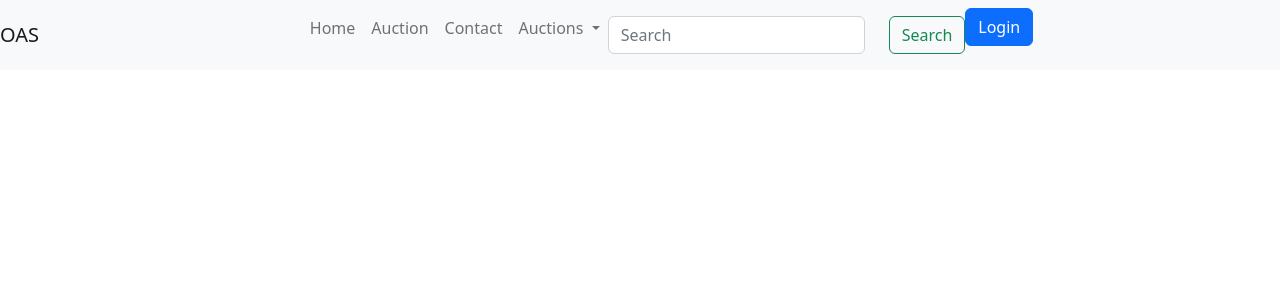
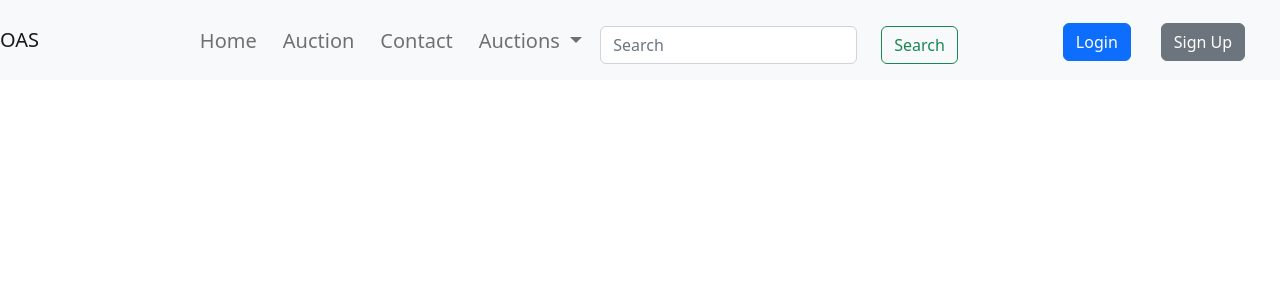
Before and after one commit to KarkalaTejasPai/OAS-Frontend, an Angular app in the folder OAS-FE/: page / in a window 1280 px wide. Shown: the top 300 px of the page. Built offline with nearby package versions, Linux system fonts and the light colour scheme.

Commit message:
css for nav bar

```diff
--- a/OAS-FE/src/app/components/header/header.component.css
+++ b/OAS-FE/src/app/components/header/header.component.css
@@ -0,0 +1,28 @@
+.custom-nav-item {
+       margin-top:10px;
+       margin-right: 10px;
+       font-size: 20px;
+       /* Adjust the value as needed */
+}
+
+.custom-margin-login {
+    margin-top: 15px;
+    margin-left: 45px; /* Adjust the value as needed */
+    margin-right: 20px; /* Reduced space */
+}
+
+.custom-margin-signup {
+    margin-top: 15px;
+    margin-left: 10px; /* Reduced space */
+    margin-right: 32px; /* Adjust the value as needed */
+}
+
+
+.search-margin {
+    margin-right: 50px; /* Adjust the value as needed */
+}
+
+.logo-margin {
+    margin-right: 150px;
+    font-size:20px; /* Adjust the value as needed */
+}
--- a/OAS-FE/src/app/components/header/header.component.html
+++ b/OAS-FE/src/app/components/header/header.component.html
@@ -1,47 +1,47 @@
 <nav class="navbar navbar-expand-lg navbar-light bg-light" style="background-color: #e3f2fd;">
-    <a class="navbar-brand" href="#">OAS</a>
+  <a class="navbar-brand logo-margin" href="#">OAS</a>
   <button class="navbar-toggler" type="button" data-toggle="collapse" data-target="#navbarNavDropdown" aria-controls="navbarNavDropdown" aria-expanded="false" aria-label="Toggle navigation">
     <span class="navbar-toggler-icon"></span>
   </button>
   <div class="collapse navbar-collapse justify-content-center" id="navbarNavDropdown">
     <ul class="navbar-nav">
-        <li class="nav-item active">
+      <li class="nav-item active custom-nav-item">
         <a class="nav-link" routerLink="app-home" routerLinkActive="active">Home</a>
       </li>
-        <li class="nav-item">
+      <li class="nav-item custom-nav-item">
         <a class="nav-link" routerLink="app-auctions" routerLinkActive="active">Auction</a>
       </li>
-        <li class="nav-item">
+      <li class="nav-item custom-nav-item">
         <a class="nav-link">Contact</a>
       </li>
-        <li class="nav-item dropdown">
+      <li class="nav-item dropdown custom-nav-item">
         <a class="nav-link dropdown-toggle" id="navbarDropdownMenuLink" data-toggle="dropdown" aria-haspopup="true" aria-expanded="false">
           Auctions
         </a>
         <div class="dropdown-menu" aria-labelledby="navbarDropdownMenuLink">
-            <a class="dropdown-item">Action</a>
+          <a class="dropdown-item" href="#">Action</a>
           <a class="dropdown-item" href="#">Another action</a>
           <a class="dropdown-item" href="#">Something else here</a>
         </div>
       </li>
-        <li class="nav-item mr-5">
+      <li class="nav-item mr-5 custom-nav-item">
         <nav class="navbar navbar-light bg-light justify-content-between">
             <form class="form-inline row">
                 <div class="col-auto">
                     <input class="form-control" type="search" placeholder="Search" aria-label="Search">
                 </div>
                 <div class="col-auto">
-                        <button class="btn btn-outline-success" type="submit">Search</button>
+                    <button class="btn btn-outline-success search-margin" type="submit">Search</button>
                 </div>
             </form>
         </nav>
       </li>
-
-
       <li class="nav-item ml-auto">
-            <button type="button" class="btn btn-primary">Login</button>
+        <button type="button" class="btn btn-primary custom-margin-login">Login</button>
     </li>
-
+    <li class="nav-item">
+        <button type="button" class="btn btn-secondary custom-margin-signup">Sign Up</button>
+    </li>
     </ul>
   </div>
 </nav>
```
Lines whose indentation alone changed are shown as unchanged.
